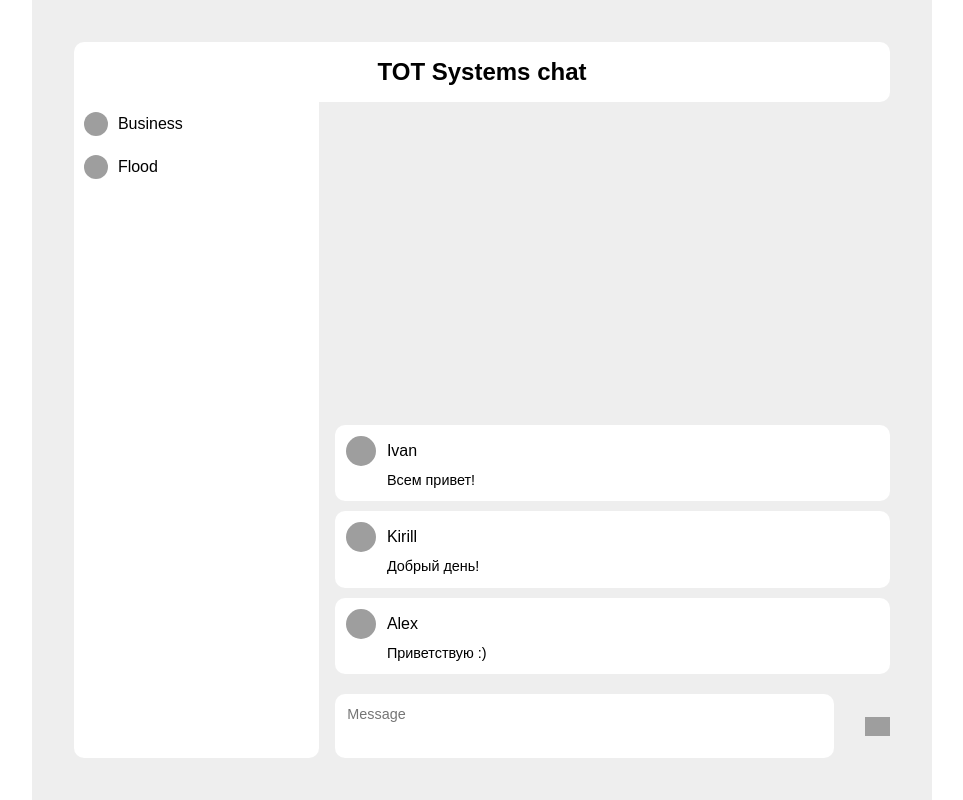
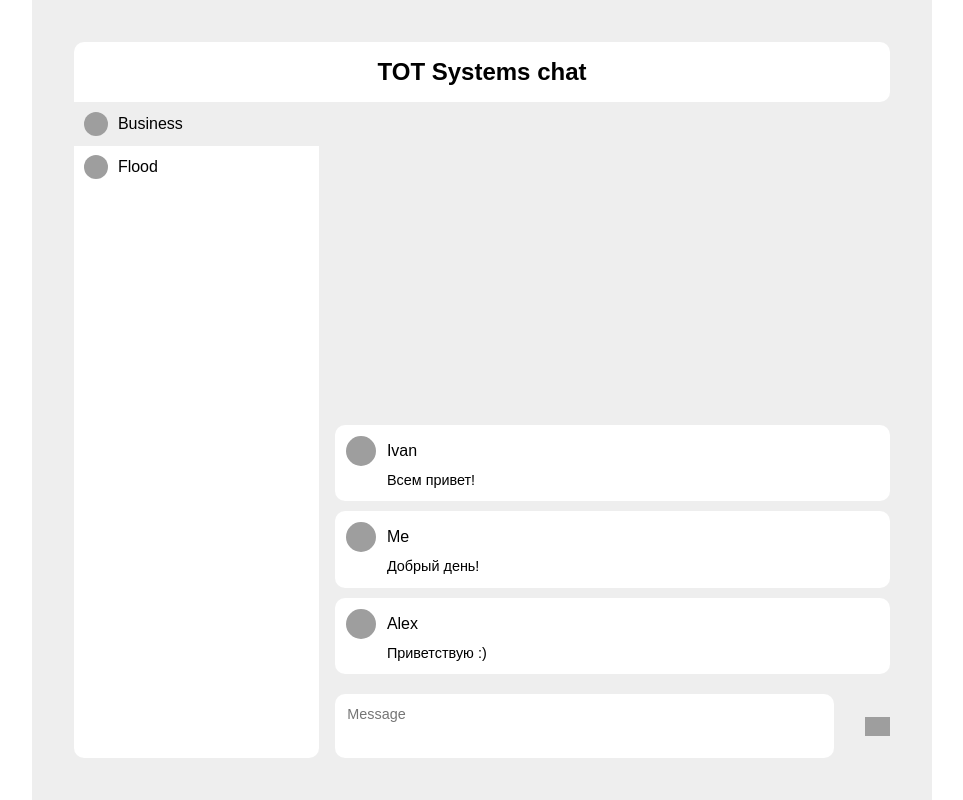
Before and after one commit to Arcady1/TOTSystem, a React (Create React App) app in the folder app/: page / in a window 1280 px wide. Shown: the whole page, without its empty margins (158-1121 px from the left). Built offline with nearby package versions, Linux system fonts and the light colour scheme; grey boxes are pictures that could not be loaded.

Commit message:
text-with-\n

```diff
--- a/app/src/App.js
+++ b/app/src/App.js
@@ -15,7 +15,7 @@ function App() {
     1: {
       id: 1,
       avaSrc: "https://pbs.twimg.com/profile_images/865695281492381696/81tOUsc7_400x400.jpg",
-      name: "Kirill",
+      name: "Me",
     },
     2: {
       id: 2,
@@ -79,6 +79,20 @@ function App() {
     setChatType(chatId);
   }
 
+  function handleMessageSend(messageInfo) {
+    const dialog = dialogs.find((elem) => elem.dialogId === messageInfo.chatId);
+
+    dialog.dialogMessages.push({
+      userData: usersInfo[messageInfo.userId],
+      userText: `${messageInfo.text}`
+    });
+
+    if (dialog.dialogName === "Business")
+      setBusinessMessages(businessMessages.slice());
+    else if (dialog.dialogName === "Flood")
+      setFloodMessages(floodMessages.slice());
+  }
+
   return (
     <div className={style.content__wrapper}>
       <div className={`${style.content} ${style.content_padding} ${style.content_margin}`}>
@@ -87,8 +101,13 @@ function App() {
           <Chatlist
             dialogs={dialogs}
             switchChat={(chatId) => switchChat(chatId)}
+            activeChatId={chatTypeId}
           />
-          <Chat messages={dialogs[chatTypeId].dialogMessages} />
+          <Chat
+            messages={dialogs[chatTypeId].dialogMessages}
+            chatId={chatTypeId}
+            handleMessageSend={(messageInfo) => handleMessageSend(messageInfo)}
+          />
         </div>
       </div>
     </div>
--- a/app/src/components/Chat/Chat.js
+++ b/app/src/components/Chat/Chat.js
@@ -17,12 +17,35 @@ function Chat(props) {
             </div>
             <div className={`${style.chat__input__wrapper} ${style.chat__input__wrapper_margin}`}>
                 <textarea
+                    id="messageInput"
                     className={`${style.chat__input} ${style.chat__input_padding} ${style.chat__input_margin}`}
                     rows="30"
                     cols="30"
                     placeholder="Message"
                 />
-                <button className={style.chat__sendButton}></button>
+                <button
+                    className={style.chat__sendButton}
+                    onClick={(event) => {
+                        event.preventDefault();
+
+                        const inputElem = document.getElementById("messageInput");
+                        const inputValue = inputElem.value;
+
+                        if (!/(\s*\S+\s*)+/g.test(inputValue)) {
+                            inputElem.value = "";
+                            return false;
+                        }
+
+                        inputElem.value = "";
+
+                        props.handleMessageSend({
+                            chatId: props.chatId,
+                            userId: 1,
+                            text: inputValue
+                        });
+                    }}
+                >
+                </button>
             </div>
         </div>
     )
--- a/app/src/components/Chat/Message/Message.js
+++ b/app/src/components/Chat/Message/Message.js
@@ -2,6 +2,19 @@ import React from 'react';
 import style from './Message.module.css';
 
 function Message(props) {
+    function textConverter(text) {
+        let res = [];
+
+        for (let i = 0; i < text.length; i++) {
+            if (text[i] === "\n")
+                res.push(<br key={new Date - 0 + Math.random()} />);
+            else
+                res.push(text[i]);
+        }
+
+        return res;
+    }
+
     return (
         <div className={`${style.message__wrapper} ${style.message__wrapper_padding} ${style.message__wrapper_margin}`}>
             <div className={`${style.message__description} ${style.message__description_margin}`}>
@@ -12,7 +25,7 @@ function Message(props) {
                 />
                 <p className={style.message__userName}>{props.userName}</p>
             </div>
-            <p className={`${style.message__text} ${style.message__text_margin}`}>{props.userMessageText}</p>
+            <p className={`${style.message__text} ${style.message__text_margin}`}>{textConverter(props.userMessageText)}</p>
         </div>
     )
 }
--- a/app/src/components/Chatlist/Chatlist.js
+++ b/app/src/components/Chatlist/Chatlist.js
@@ -10,6 +10,7 @@ function Chatlist(props) {
                     title={elem.dialogName}
                     key={elem.dialogName}
                     id_={elem.dialogId}
+                    activeDialogId={props.activeChatId}
                     switchChat={(id) => props.switchChat(id)}
                 />
             ))}
--- a/app/src/components/Chatlist/ChatlistItem/ChatlistItem.js
+++ b/app/src/components/Chatlist/ChatlistItem/ChatlistItem.js
@@ -2,9 +2,16 @@ import React from 'react';
 import style from './ChatlistItem.module.css';
 
 function ChatlistItem(props) {
+    function isChatActive(thisId, activeId) {
+        if (thisId === activeId)
+            return style.chatlistItem_active;
+        else
+            return "";
+    }
+
     return (
         <div
-            className={`${style.chatlistItem} ${style.chatlistItem_padding}`}
+            className={`${style.chatlistItem} ${style.chatlistItem_padding} ${isChatActive(props.id_, props.activeDialogId)}`}
             onClick={() => props.switchChat(props.id_)}
         >
             <img
--- a/app/src/components/Chatlist/ChatlistItem/ChatlistItem.module.css
+++ b/app/src/components/Chatlist/ChatlistItem/ChatlistItem.module.css
@@ -12,6 +12,10 @@
 
 .chatlistItem:hover {
     cursor: pointer;
+    background-color: var(--main-bgc);
+}
+
+.chatlistItem_active {
     background-color: var(--main-bgc);
 }
 
```
